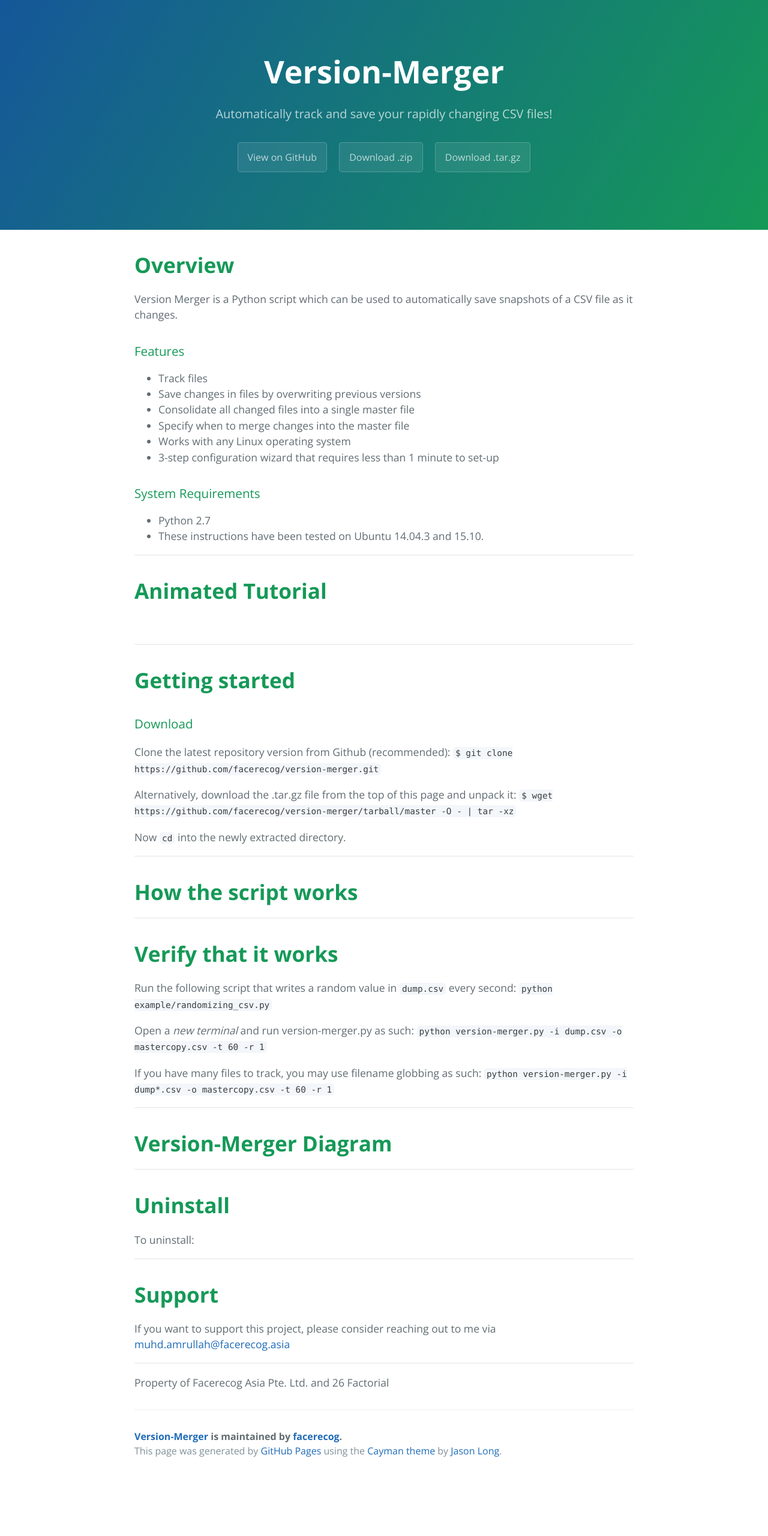
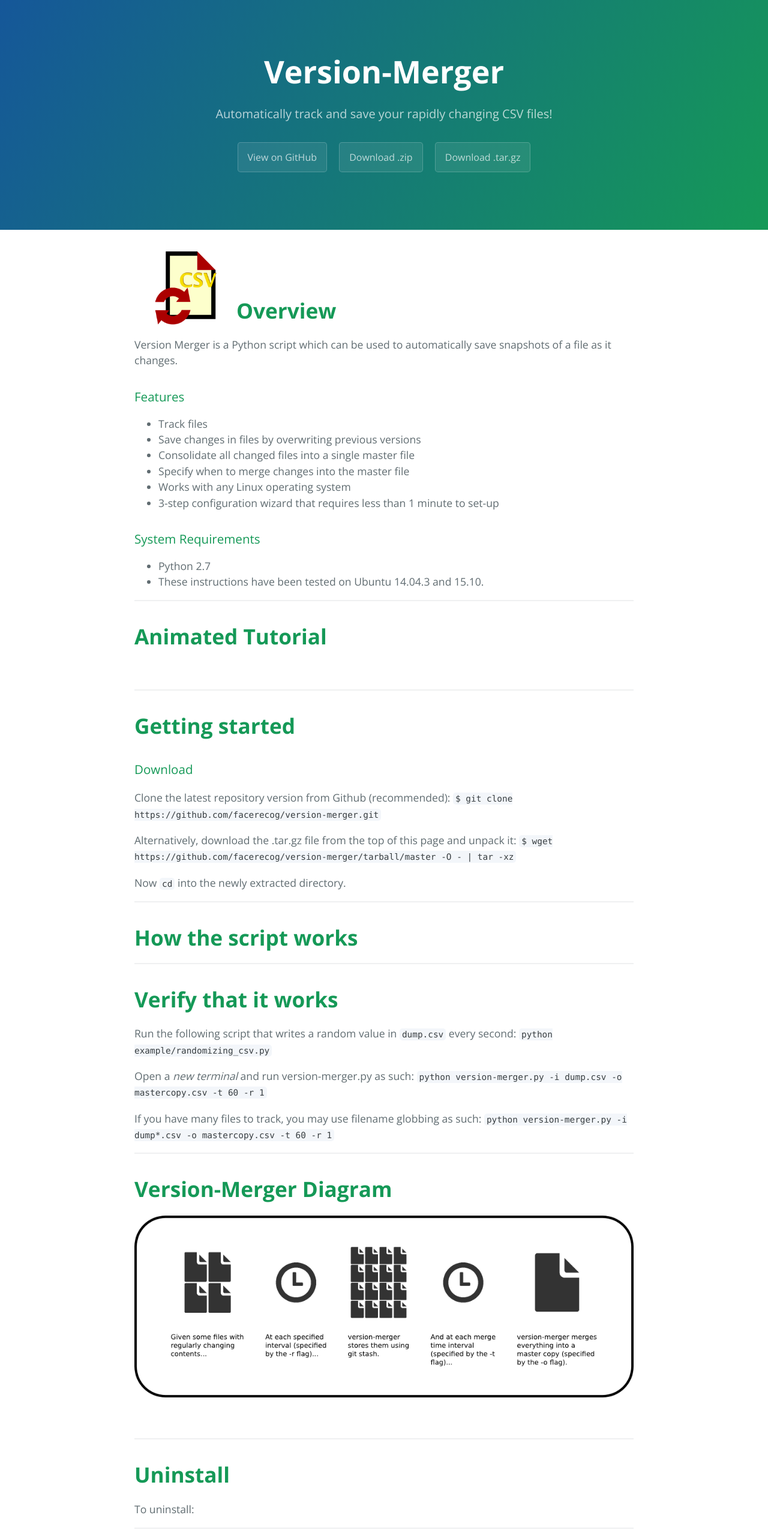
Before and after one commit to facerecog/version-merger, a plain HTML site: page index.html in a window 1280 px wide. Shown: the top 2560 px of the page at 60% size. Before the commit the page ends 2462 px from the top, so only its background shows below. Drawn offline with nearby package versions, Linux system fonts and the light colour scheme.

Commit message:
Create gh-pages branch via GitHub

```diff
--- a/index.html
+++ b/index.html
@@ -19,11 +19,15 @@
     </section>
 
     <section class="main-content">
-      <h1>
+      <p><img src="https://raw.githubusercontent.com/facerecog/version-merger/gh-pages/images/version-merger-logo.png" align="left" height="130" width="170"></p>
+
+<p> </p>
+
+<h1>
 <a id="overview" class="anchor" href="#overview" aria-hidden="true"><span aria-hidden="true" class="octicon octicon-link"></span></a><strong>Overview</strong>
 </h1>
 
-<p>Version Merger is a Python script which can be used to automatically save snapshots of a CSV file as it changes. </p>
+<p>Version Merger is a Python script which can be used to automatically save snapshots of a file as it changes. </p>
 
 <h3>
 <a id="features" class="anchor" href="#features" aria-hidden="true"><span aria-hidden="true" class="octicon octicon-link"></span></a>Features</h3>
@@ -97,6 +101,10 @@
 <a id="version-merger-diagram" class="anchor" href="#version-merger-diagram" aria-hidden="true"><span aria-hidden="true" class="octicon octicon-link"></span></a><strong>Version-Merger Diagram</strong>
 </h1>
 
+<p><img src="https://raw.githubusercontent.com/facerecog/version-merger/gh-pages/images/version-merger-explanation.png"></p>
+
+<p>   </p>
+
 <hr>
 
 <h1>
```
Also changed, not shown: params.json (+1 -1 lines).
